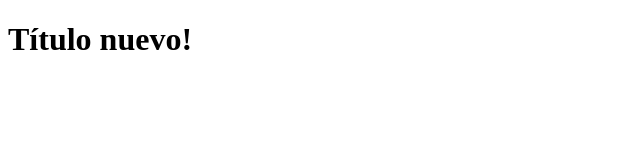
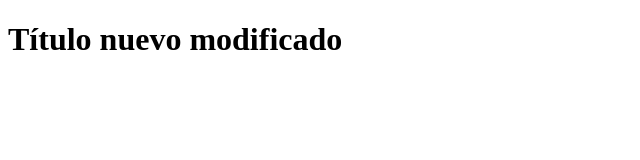
Before and after one commit to Rafa-Garibay/hello-world-git, a plain HTML site: page index.html in a window 1280 px wide. Shown: the whole page, without its empty margins (0-640 px from the left). Drawn offline with Linux system fonts and the light colour scheme.

Commit message:
index modificado de nuevo

```diff
--- a/index.html
+++ b/index.html
@@ -7,6 +7,6 @@
     <title>Demo Git v2</title>
 </head>
 <body>
-    <h1>T&iacute;tulo nuevo!</h1>
+    <h1>T&iacute;tulo nuevo modificado</h1>
 </body>
 </html>
```
